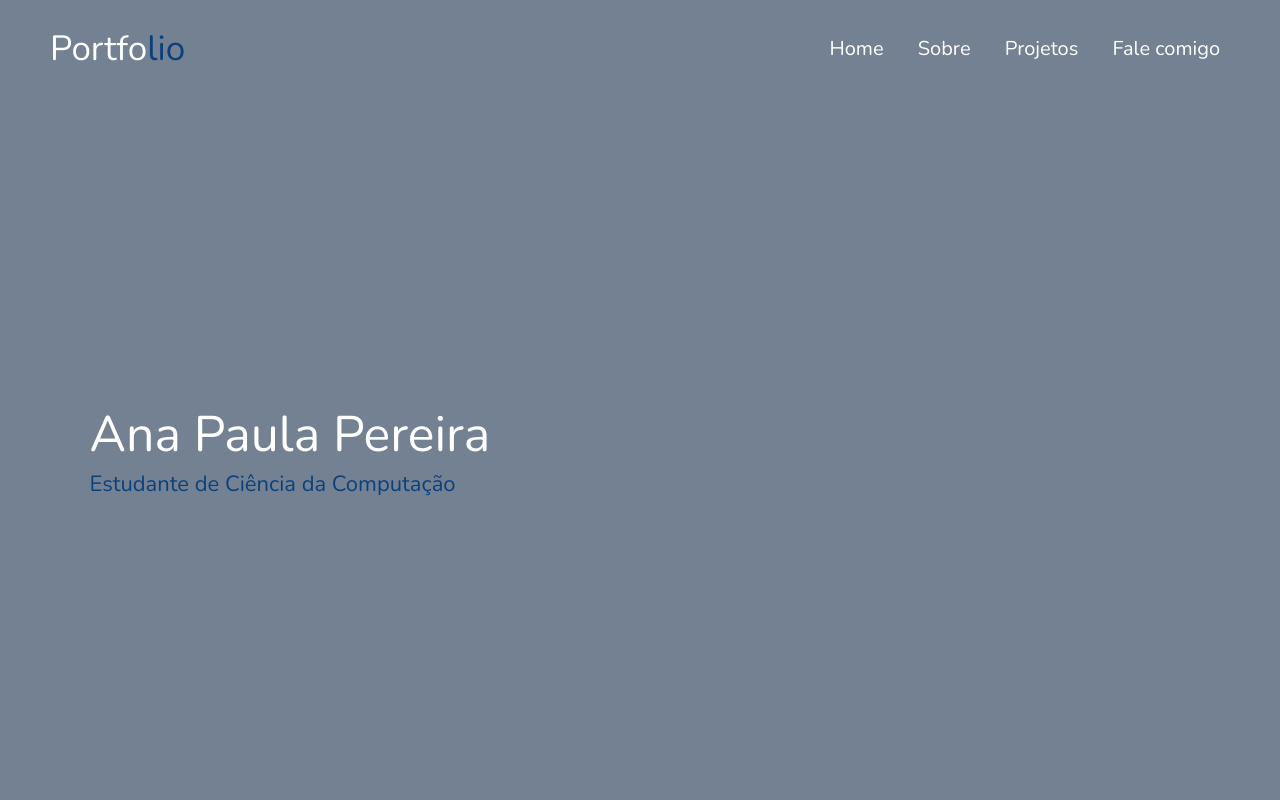
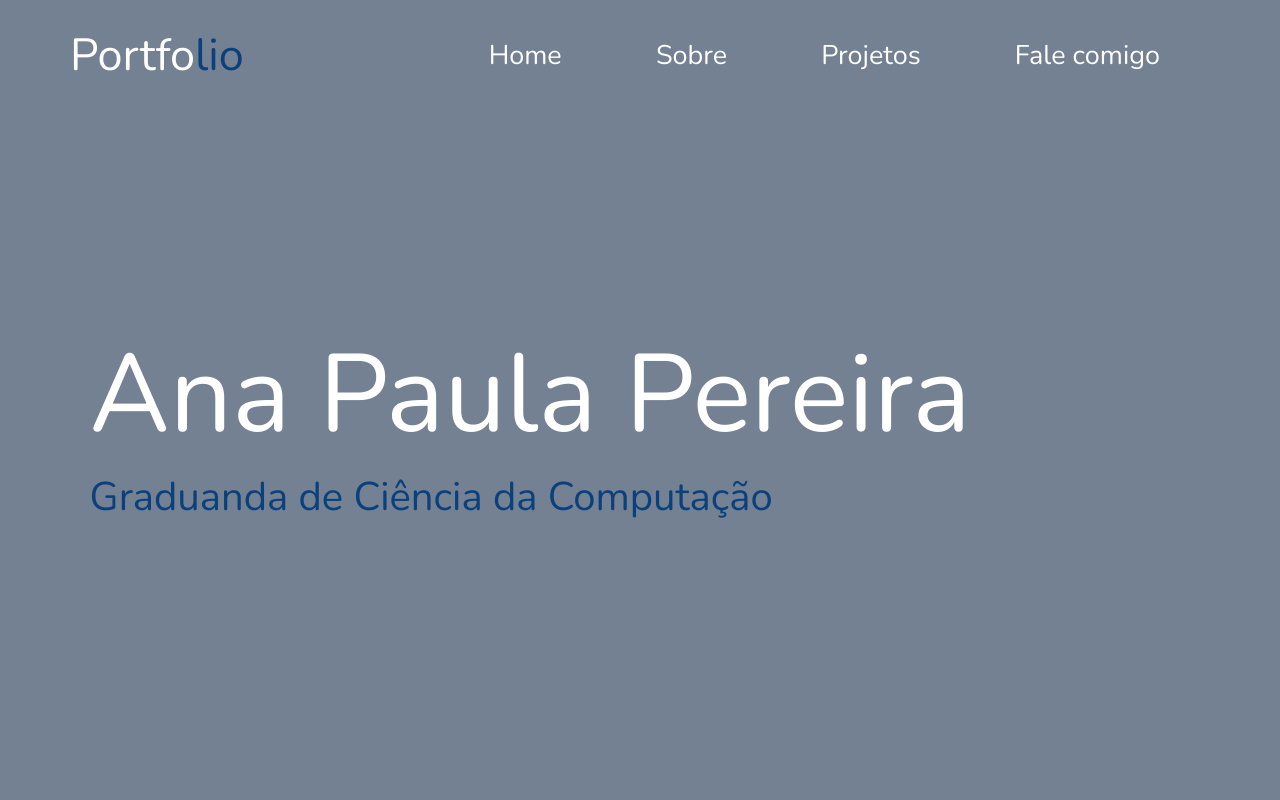
Before and after one commit to aluapp-ana/AnaPaula-Portfolio, a plain HTML site: page index.html in a window 1280 px wide. Shown: the top 800 px of the page. Drawn offline with nearby package versions, Linux system fonts and the light colour scheme.

Commit message:
Ajuste do tamanho das fontes

```diff
--- a/index.html
+++ b/index.html
@@ -30,7 +30,7 @@
 
         <div class="meu-nome">
             <h1>Ana Paula Pereira</h1>
-            <h3>Estudante de Ciência da Computação</h3>
+            <h3>Graduanda de Ciência da Computação</h3>
         </div>
     </div>
 
--- a/styles.css
+++ b/styles.css
@@ -29,8 +29,8 @@ nav{
 
 .portfolio{
     color: #ffffff;
-    font-size: 35px;
-    margin-left: 20px;
+    font-size: 45px;
+    margin-left: 40px;
 }
 
 .portfolio span{
@@ -41,8 +41,8 @@ li{
     color: #ffffff;
     list-style: none;
     display: inline-block;
-    font-size: 20px;
-    margin-right: 30px;
+    font-size: 27px;
+    margin-right: 90px;
     cursor: pointer;
 }
 
@@ -58,9 +58,9 @@ li{
 
 .meu-nome{
     position: absolute;
-    top: 50%;
+    top: 40%;
     left: 7%;
-    font-size: 25px;
+    font-size: 55px;
 }
 
 .meu-nome h1{
@@ -69,7 +69,7 @@ li{
 
 .meu-nome h3 {
     color: #0a417c;
-    font-size: 22px;
+    font-size: 40px;
 }
 
 section{
@@ -127,8 +127,10 @@ section div button a{
 
 .projetos h2{
     color: white;
-    font-size: 50px;
+    font-size: 75px;
     display: flex;
+    justify-content: center;
+    padding-top: 50px;
 }
 
 .card-projetos {
@@ -147,11 +149,12 @@ section div button a{
 
 .card h5 {
     color: white;
-    font-size: 25px;
+    font-size: 35px;
 }
 
 .card p {
     color: white;
+    font-size: 25px;
     margin-top: 20px;
     margin-bottom: 40px;
 }
@@ -159,6 +162,7 @@ section div button a{
 .card a{
     background-color: #0a417c;
     color: white;
+    font-size: 20px;
     padding: 10px 20px;
     border-radius: 25px;
     cursor: pointer;
```
